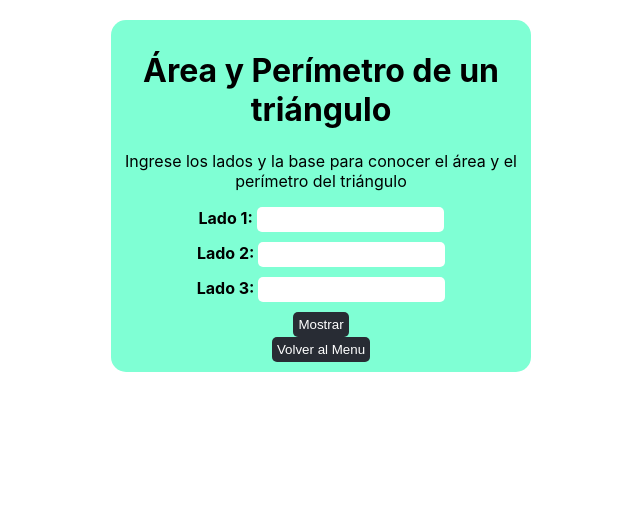
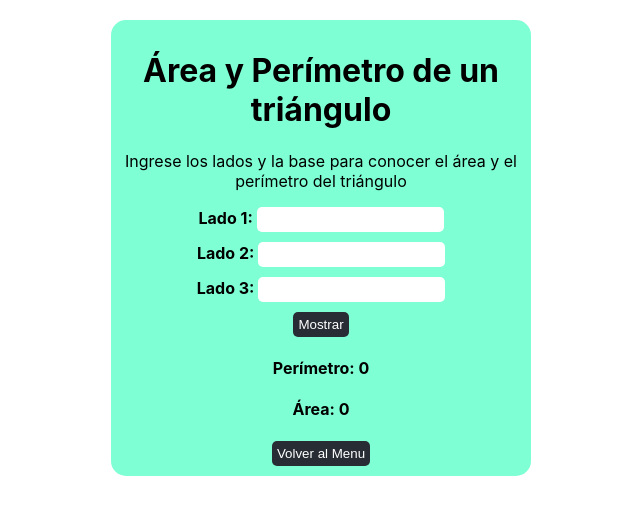
Before and after one commit to JuanseHenao/final-project, a React (Create React App) app: page /arpertri in a window 1280 px wide. Shown: the top 514 px of the page, without its empty margins (319-959 px from the left). Built offline with nearby package versions, Linux system fonts and the light colour scheme.

Commit message:
fix condition result triangle

```diff
--- a/src/pages/Arpertri.js
+++ b/src/pages/Arpertri.js
@@ -59,9 +59,9 @@ class Arpertri extends Component {
                         </div>
                         <button type="submit">Mostrar</button>
                     </form>
-                    {this.state.area > 0 && (
+                    {this.state.area > -1 && (
                             <div>
-                                <h4>Perímetro: </h4>
+                                <h4>Perímetro: {this.state.perimetro}</h4>
                                 <h4>Área: {this.state.area}</h4>
                             </div>
                     )}
```
